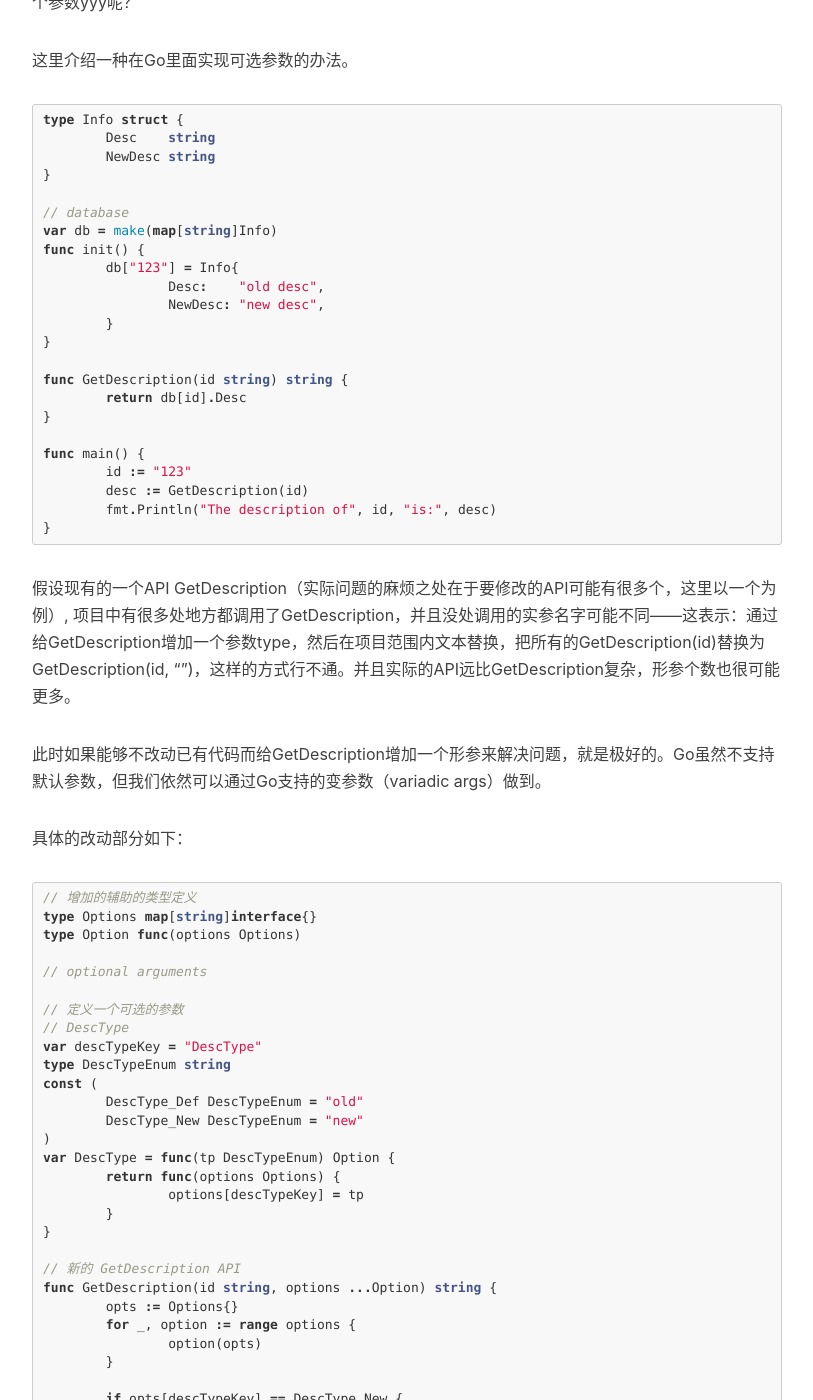
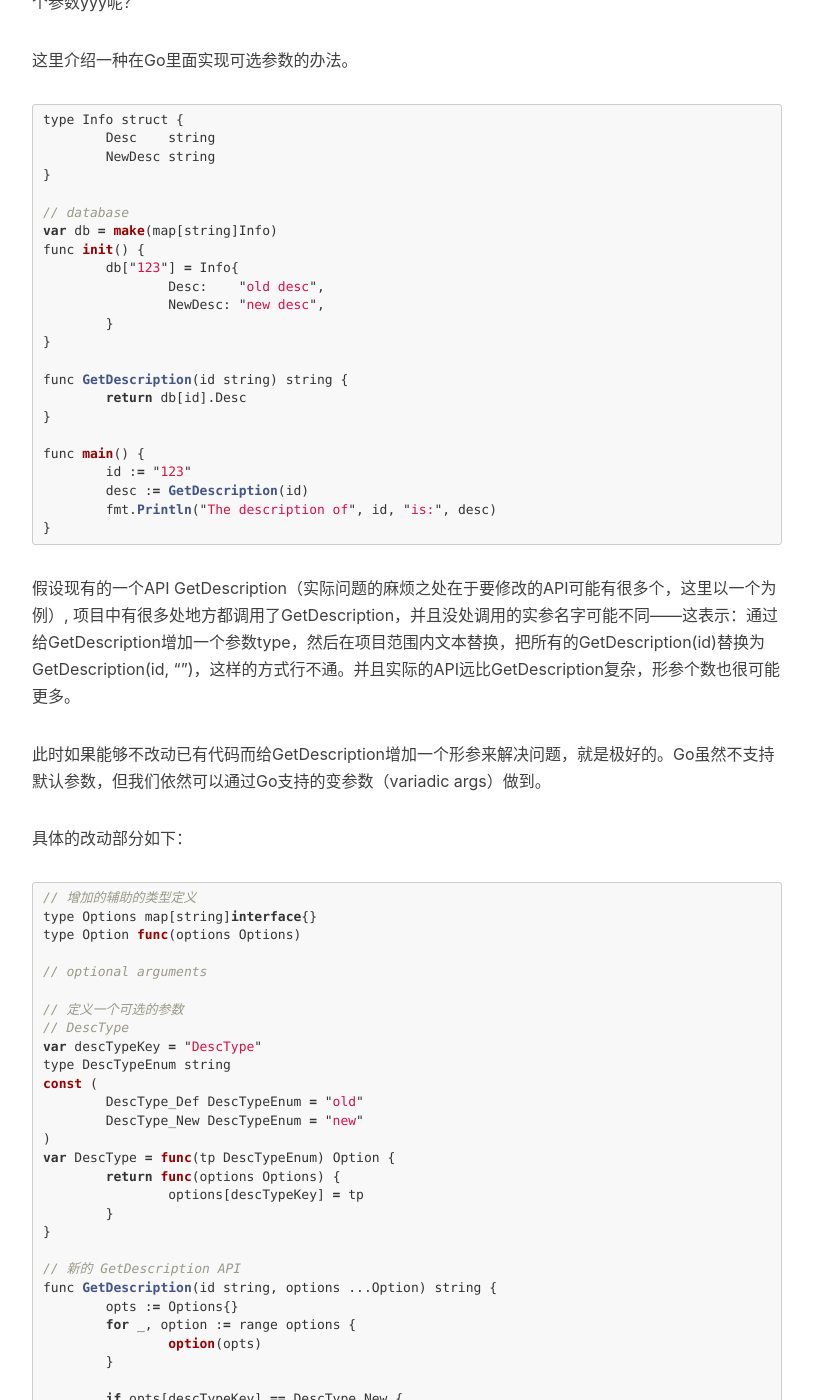
Before and after one commit to ttyrion/ttyrion.github.io, a Jekyll site: the page built from _posts/2019-06-18-【Go】API设计中的可选参数.md, in a window 1280 px wide and 1400 px high, scrolled down 737 px. Shown: the whole window, without its empty margins (233-1046 px from the left). Built offline with Jekyll 4.4.1, drawn with Linux system fonts in a browser that asks for light colours; nearby versions of some CDN libraries; comment, search, counter and statistics services are not loaded; some of the changed text lies outside the part shown.

Commit message:
格式化代码

````diff
--- a/_posts/2019-06-18-【Go】API设计中的可选参数.md
+++ b/_posts/2019-06-18-【Go】API设计中的可选参数.md
@@ -13,7 +13,7 @@ tags:
 
 这里介绍一种在Go里面实现可选参数的办法。
 
-```go
+```javascript
 type Info struct {
 	Desc    string
 	NewDesc string
@@ -44,7 +44,7 @@ func main() {
 此时如果能够不改动已有代码而给GetDescription增加一个形参来解决问题，就是极好的。Go虽然不支持默认参数，但我们依然可以通过Go支持的变参数（variadic args）做到。
 
 具体的改动部分如下：
-```go
+```javascript
 // 增加的辅助的类型定义
 type Options map[string]interface{}
 type Option func(options Options)
````
